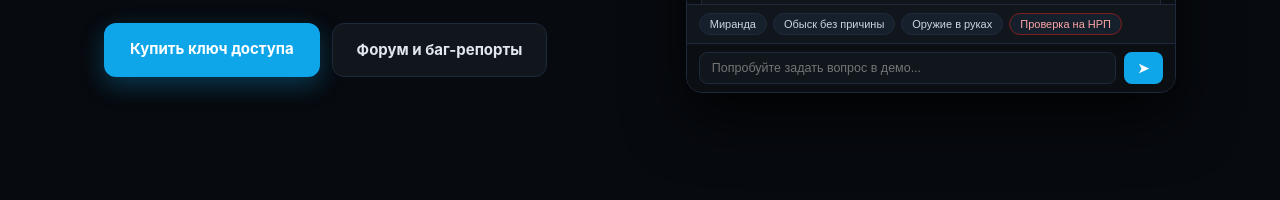
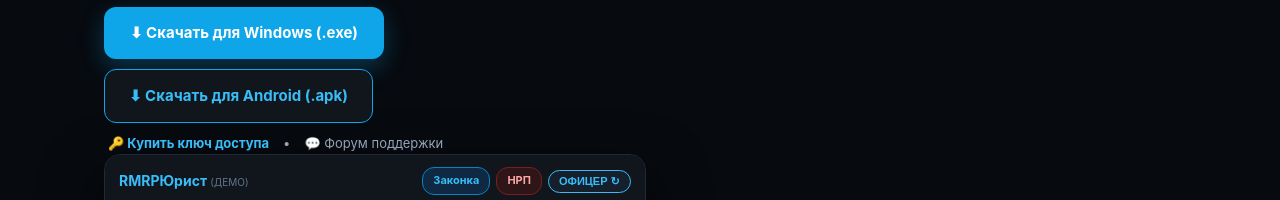
Before and after one commit to mkochnev13-dev/rmrp-yurist-site, a plain HTML site: page index.html in a window 1280 px wide. Shown: the part 450-650 px from the top of the page. Drawn offline with Linux system fonts and the light colour scheme.

Commit message:
Update index.html

```diff
--- a/index.html
+++ b/index.html
@@ -76,7 +76,7 @@ footer { border-top: 1px solid #1e293b; text-align: center; padding: 30px 24px;
     <div class="nav-links">
         <a href="#features">Возможности</a>
         <a href="#pricing">Тарифы</a>
-        <a href="https://github.io" target="_blank">Форум поддержки</a>
+        <a href="https://mkochnev13-dev.github.io/rmrp-forum/" target="_blank">Форум поддержки</a>
     </div>
     <a href="#pricing" class="nav-btn">Получить доступ</a>
 </nav>
@@ -85,11 +85,18 @@ footer { border-top: 1px solid #1e293b; text-align: center; padding: 30px 24px;
         <div class="badge-pill">ОБНОВЛЕНИЕ v3.0 • ДЛЯ ПК И ANDROID</div>
         <h1>Твой тактический ИИ-оверлей для GTA 5 RP RMRP</h1>
         <p>Мгновенный поиск по всем 31 кодексу и ФЗ сервера, защита от НРП-наказаний, голосовой ввод по кнопке и готовые фразы в войс прямо поверх игры.</p>
-        <div class="hero-btns">
-            <a href="#pricing" class="btn-primary">Купить ключ доступа</a>
-            <a href="https://github.io" target="_blank" class="btn-secondary">Форум и баг-репорты</a>
+               <div class="hero-btns" style="flex-direction:column; align-items:flex-start; gap:10px;">
+            <div style="display:flex; gap:10px; flex-wrap:wrap;">
+                <a href="https://github.com/mkochnev13-dev/rmrp-pc-build/releases/tag/v3.0" class="btn-primary">⬇ Скачать для Windows (.exe)</a>
+                <a href="https://github.com/mkochnev13-dev/rmrp-pc-build/releases/tag/v3.1" class="btn-secondary" style="border-color:#0ea5e9; color:#38bdf8;">⬇ Скачать для Android (.apk)</a>
+            </div>
+            <div style="display:flex; gap:14px; font-size:13px; color:#94a3b8; padding-left:4px;">
+                <a href="#pricing" style="color:#38bdf8; font-weight:bold;">🔑 Купить ключ доступа</a>
+                <span>•</span>
+                <a href="https://mkochnev13-dev.github.io/rmrp-forum/" target="_blank">💬 Форум поддержки</a>
+            </div>
         </div>
-    </div>
+
 
     <div class="app-mockup">
         <div class="mock-header">
@@ -229,7 +236,7 @@ footer { border-top: 1px solid #1e293b; text-align: center; padding: 30px 24px;
 <footer>
     <p>© 2026 RMRPЮрист — Неофициальный тактический помощник для игроков GTA 5 RP (RMRP).</p>
     <p style="margin-top:6px;">
-        <a href="https://github.io" target="_blank" style="color:#38bdf8;">Форум поддержки</a> •
+        <a href="https://mkochnev13-dev.github.io/rmrp-forum/" target="_blank" style="color:#38bdf8;">Форум поддержки</a> •
         <a href="https://t.me/tvoy_jurist_rmrp" target="_blank" style="color:#38bdf8;">Связаться с разработчиком</a>
     </p>
 </footer>
```
